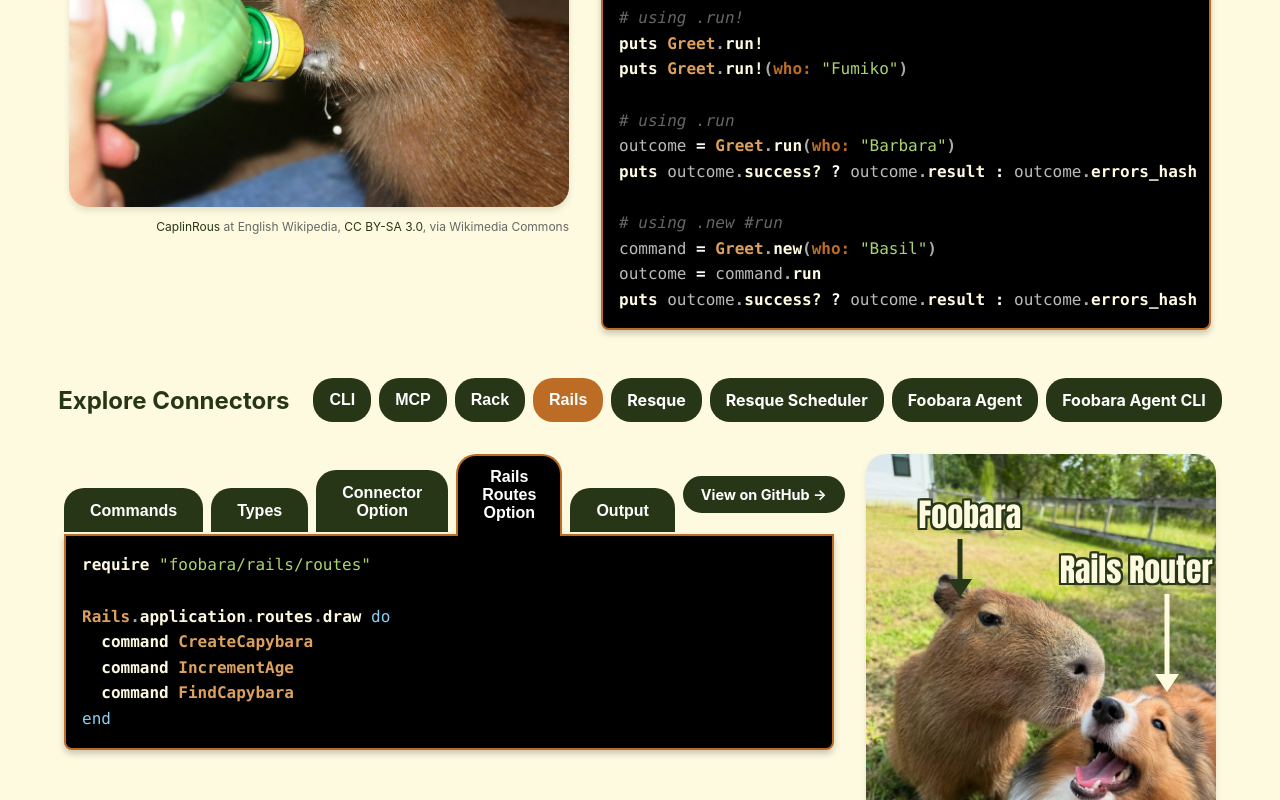
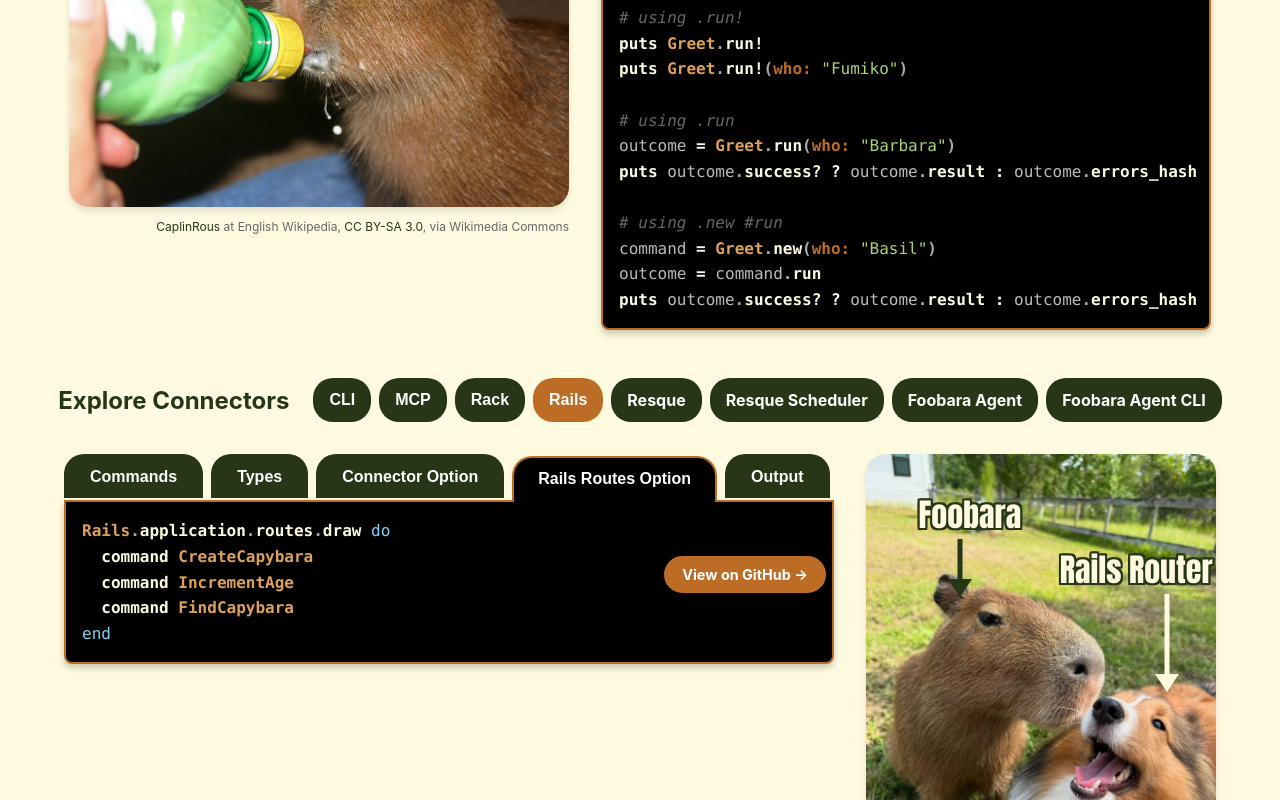
Before and after one commit to foobara/foobara-www, a React (Create React App) app: page / in a window 1280 px wide. Both pictures are taken after a click on the button "Rails". Shown: the part 673-1473 px from the top of the page. Built offline with nearby package versions, Linux system fonts and the light colour scheme; the HTML template or start-up script is replaced by a standard one.

Commit message:
Move "view on github" buttons into code window to free-up tab space

```diff
--- a/src/Home.css
+++ b/src/Home.css
@@ -563,8 +563,8 @@ section h2 {
 
 .tab-link {
   padding: 0.5rem 1rem;
-  background-color: var(--foob-green-dark);
-  border: 2px solid var(--foob-green-dark);
+  background-color: var(--foob-brown-dark);
+  border: 2px solid var(--foob-brown-dark);
   border-radius: 20px;
   cursor: pointer;
   font-size: 0.9rem;
--- a/src/Home/Connectors/Cli/CliConnectorDemo.tsx
+++ b/src/Home/Connectors/Cli/CliConnectorDemo.tsx
@@ -37,17 +37,18 @@ export default function CliConnectorDemo () {
               Output
             </button>
           </div>
+        </div>
+
+        <div className="tab-content" style={{ position: 'relative' }}>
           <a
             href="https://github.com/foobara/examples/blob/main/v1_foobara_101/chapter_5_command_connectors/part_1_cli_command_connector.rb"
             target="_blank"
             rel="noopener noreferrer"
             className="tab-link"
+            style={{ position: 'absolute', top: '3.5rem', right: '0.5rem', zIndex: 10 }}
           >
             View on GitHub →
           </a>
-        </div>
-
-        <div className="tab-content">
           {activeTab === 'commands' && (<CliConnectorCodeCommands/>)}
           {activeTab === 'types' && (<CliConnectorCodeTypes/>)}
           {activeTab === 'connector' && (<CliConnectorCode/>)}
--- a/src/Home/Connectors/Mcp/McpConnectorDemo.tsx
+++ b/src/Home/Connectors/Mcp/McpConnectorDemo.tsx
@@ -44,17 +44,18 @@ export default function McpConnectorDemo () {
               Output
             </button>
           </div>
+        </div>
+
+        <div className="tab-content" style={{ position: 'relative' }}>
           <a
             href="https://github.com/foobara/mcp-connector?tab=readme-ov-file#foobaramcpconnector"
             target="_blank"
             rel="noopener noreferrer"
             className="tab-link"
+            style={{ position: 'absolute', top: '3.5rem', right: '0.5rem', zIndex: 10 }}
           >
-            GitHub →
+            View it on GitHub →
           </a>
-        </div>
-
-        <div className="tab-content">
           {activeTab === 'commands' && (<McpConnectorCodeCommands/>)}
           {activeTab === 'types' && (<McpConnectorCodeTypes/>)}
           {activeTab === 'setup' && (<McpConnectorCodeSetup/>)}
--- a/src/Home/Connectors/Rack/RackConnectorDemo.tsx
+++ b/src/Home/Connectors/Rack/RackConnectorDemo.tsx
@@ -30,17 +30,18 @@ export default function RackConnectorDemo () {
               Output
             </button>
           </div>
+        </div>
+
+        <div className="tab-content" style={{ position: 'relative' }}>
           <a
             href="https://github.com/foobara/rack-connector?tab=readme-ov-file#example"
             target="_blank"
             rel="noopener noreferrer"
             className="tab-link"
+            style={{ position: 'absolute', top: '3.5rem', right: '0.5rem', zIndex: 10 }}
           >
             View on GitHub →
           </a>
-        </div>
-
-        <div className="tab-content">
           {activeTab === 'commands' && (<RackConnectorCodeCommands/>)}
           {activeTab === 'connector' && (<RackConnectorCode/>)}
 
--- a/src/Home/Connectors/Rails/RailsConnectorCode2.tsx
+++ b/src/Home/Connectors/Rails/RailsConnectorCode2.tsx
@@ -2,9 +2,7 @@ import React from 'react'
 
 import '../../../syntax.css'
 
-const html = `<span class="nb">require</span> <span class="s2">"foobara/rails/routes"</span>
-
-<span class="no">Rails</span><span class="p">.</span><span class="nf">application</span><span class="p">.</span><span class="nf">routes</span><span class="p">.</span><span class="nf">draw</span> <span class="k">do</span>
+const html = `<span class="no">Rails</span><span class="p">.</span><span class="nf">application</span><span class="p">.</span><span class="nf">routes</span><span class="p">.</span><span class="nf">draw</span> <span class="k">do</span>
   <span class="nf">command</span> <span class="no">CreateCapybara</span>
   <span class="nf">command</span> <span class="no">IncrementAge</span>
   <span class="nf">command</span> <span class="no">FindCapybara</span>
--- a/src/Home/Connectors/Rails/RailsConnectorDemo.tsx
+++ b/src/Home/Connectors/Rails/RailsConnectorDemo.tsx
@@ -44,17 +44,18 @@ export default function RailsConnectorDemo () {
               Output
             </button>
           </div>
+        </div>
+
+        <div className="tab-content" style={{ position: 'relative' }}>
           <a
             href="https://github.com/foobara/rails-command-connector"
             target="_blank"
             rel="noopener noreferrer"
             className="tab-link"
+            style={{ position: 'absolute', top: '3.5rem', right: '0.5rem', zIndex: 10 }}
           >
             View on GitHub →
           </a>
-        </div>
-
-        <div className="tab-content">
           {activeTab === 'commands' && (<RailsConnectorCodeCommands/>)}
           {activeTab === 'types' && (<RailsConnectorCodeTypes/>)}
           {activeTab === 'connector1' && (<RailsConnectorCode1/>)}
```
